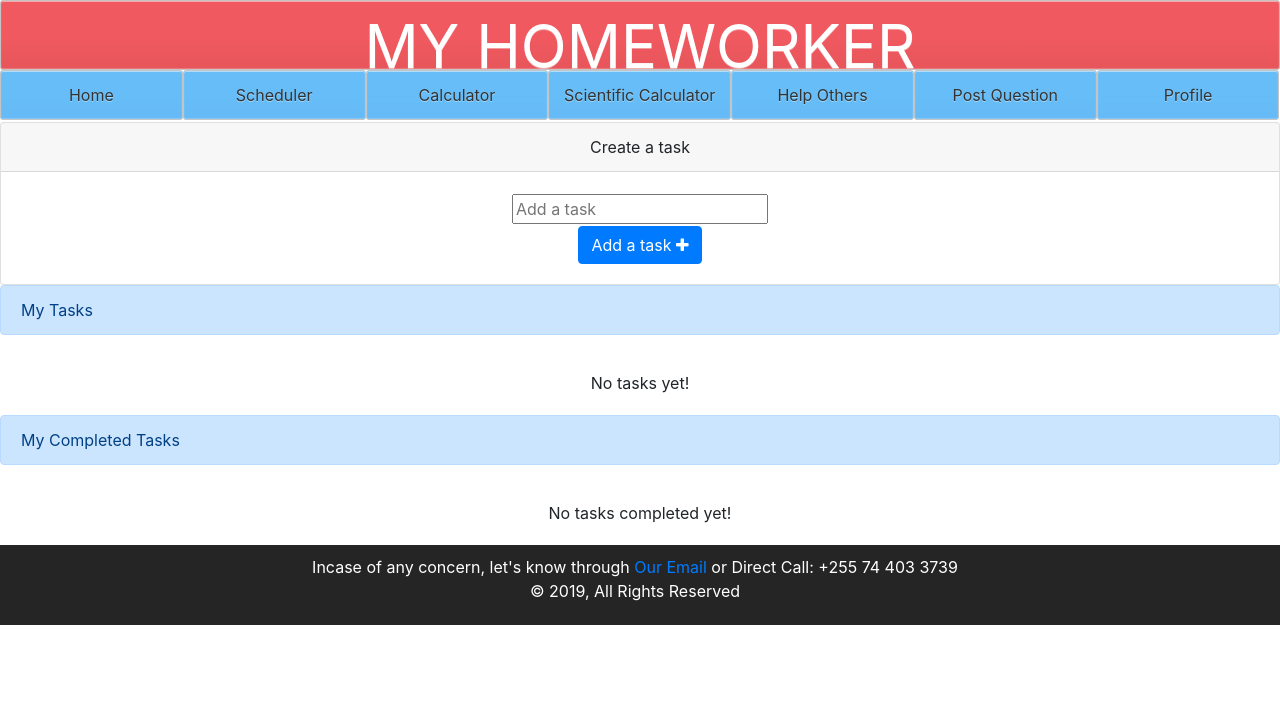
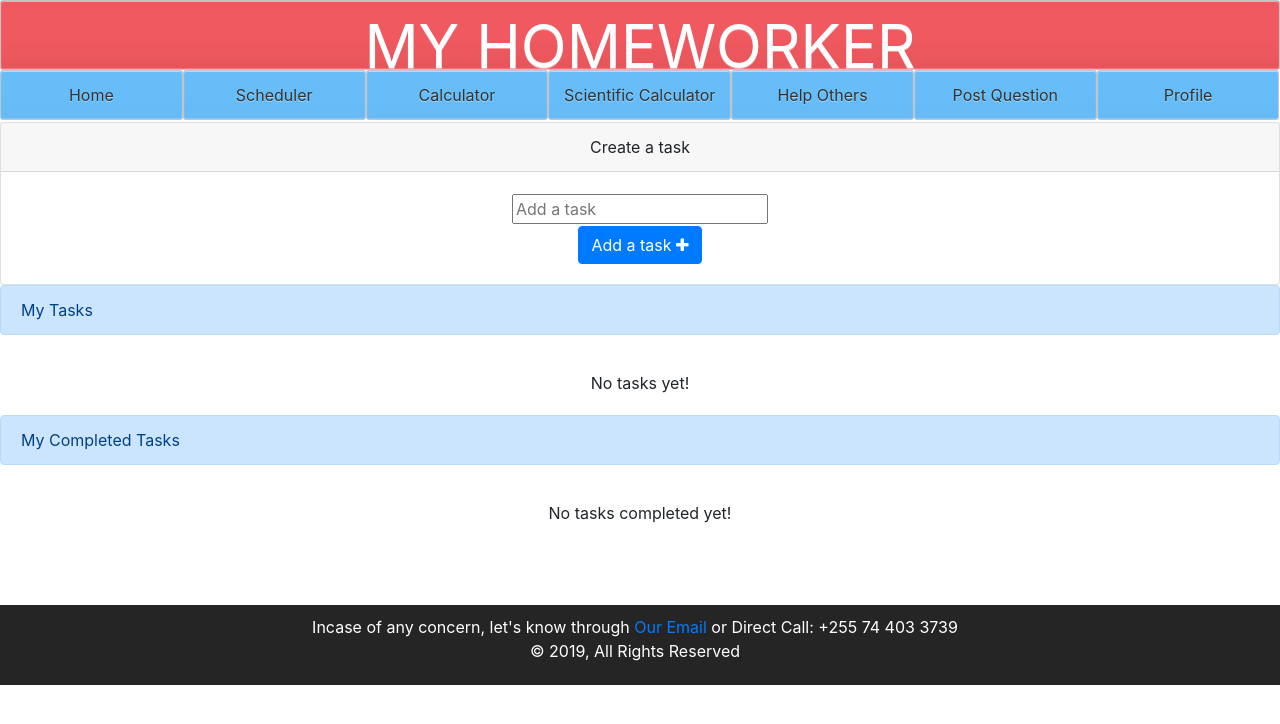
Before and after one commit to mrblack360/Start, an Angular app: page /Scheduler in a window 1280 px wide. Shown: the top 724 px of the page. Built offline with nearby package versions, Linux system fonts and the light colour scheme.

Commit message:
Footer touches

```diff
--- a/src/app/app.component.html
+++ b/src/app/app.component.html
@@ -6,3 +6,4 @@
 <button [routerLink]="['/Calculator']" routerLinkActive="router-link-active" >Calculator</button>
 <button *ngFor="let tab of tabs">{{tab}}</button>
 <div class="mainBody"><router-outlet></router-outlet></div>
+<app-footer></app-footer>
--- a/src/app/calculator/calculator.component.html
+++ b/src/app/calculator/calculator.component.html
@@ -39,4 +39,3 @@
     </div>
   </div>
   </div>
-<app-footer></app-footer>
--- a/src/app/footer/footer.component.css
+++ b/src/app/footer/footer.component.css
@@ -10,5 +10,6 @@ div.footer{
     padding-left: 10px;
     padding-top: 10px;
     position: relative;
+    margin-top: 60px;
     bottom: 0px;
 }
--- a/src/app/image/image.component.html
+++ b/src/app/image/image.component.html
@@ -10,4 +10,3 @@
   <div *ngSwitchCase="'2'" class="alert alert-primary">Improve your understanding and simplify your Homeworks!</div>
   <div *ngSwitchCase="'3'" class="alert alert-primary">Let's homework for you!</div>
 </div>
-<app-footer></app-footer>
--- a/src/app/scheduler/scheduler.component.html
+++ b/src/app/scheduler/scheduler.component.html
@@ -53,4 +53,3 @@
           No tasks completed yet!
         </div>
     </ng-template>
-<app-footer></app-footer>
--- a/src/assets/tasks.json
+++ b/src/assets/tasks.json
@@ -1,5 +1,5 @@
 [
   {"taskno": 1, "taskValue": "Sleeping", "status": "true"},
   {"taskno": 2, "taskValue": "Cooking", "status": "false"},
-  {"taskno": 1, "taskValue": "Sweeping", "status": "true"},
+  {"taskno": 1, "taskValue": "Sweeping", "status": "true"}
 ]
```
